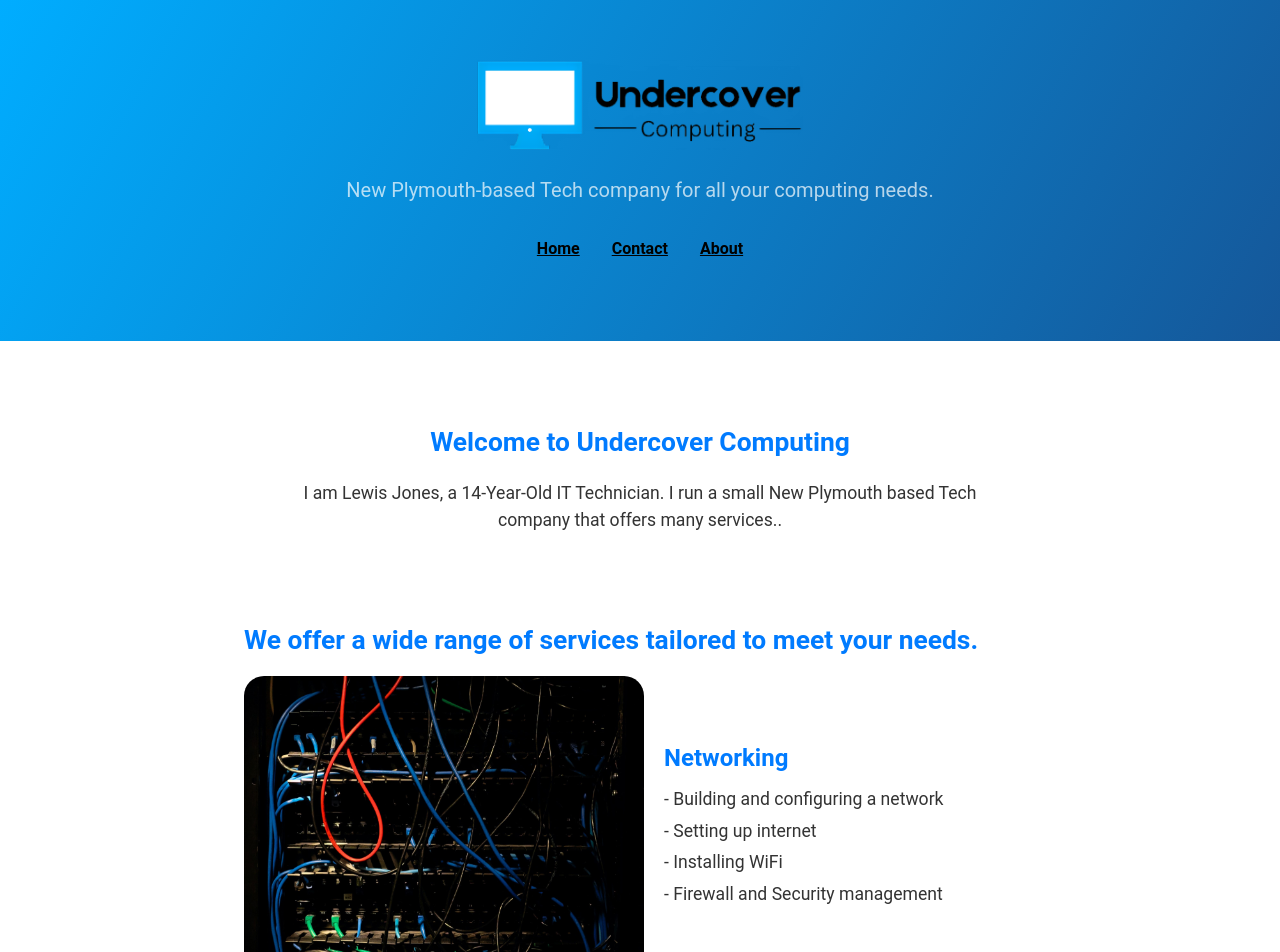
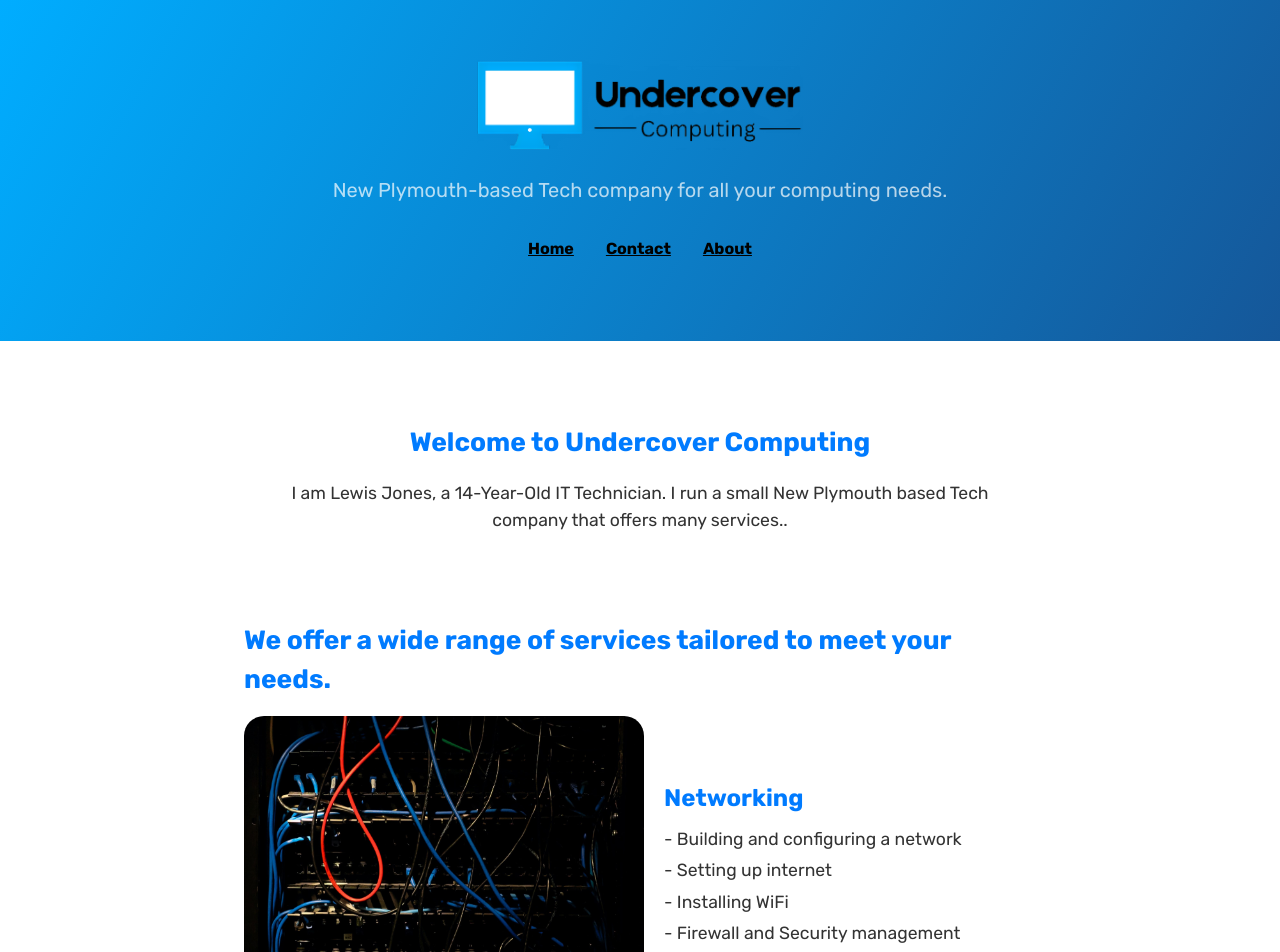
Before and after one commit to UndercoverComputing/undercovercomputing.com, a Jekyll site: the page index.html, which Jekyll copies as it is, in a window 1280 px wide. Shown: the top 952 px of the page. Built offline with Jekyll 4.4.1, drawn with Linux system fonts in a browser that asks for light colours.

Commit message:
Update style.scss

```diff
--- a/assets/css/style.scss
+++ b/assets/css/style.scss
@@ -96,7 +96,9 @@ footer ul li a:hover {
 
 /* Body */
 body {
-    font-family: 'Roboto', sans-serif;
+      font-family: "Rubik", sans-serif;
+      font-optical-sizing: auto;
+      font-style: normal;
 }
 
 .welcome-section {
```
